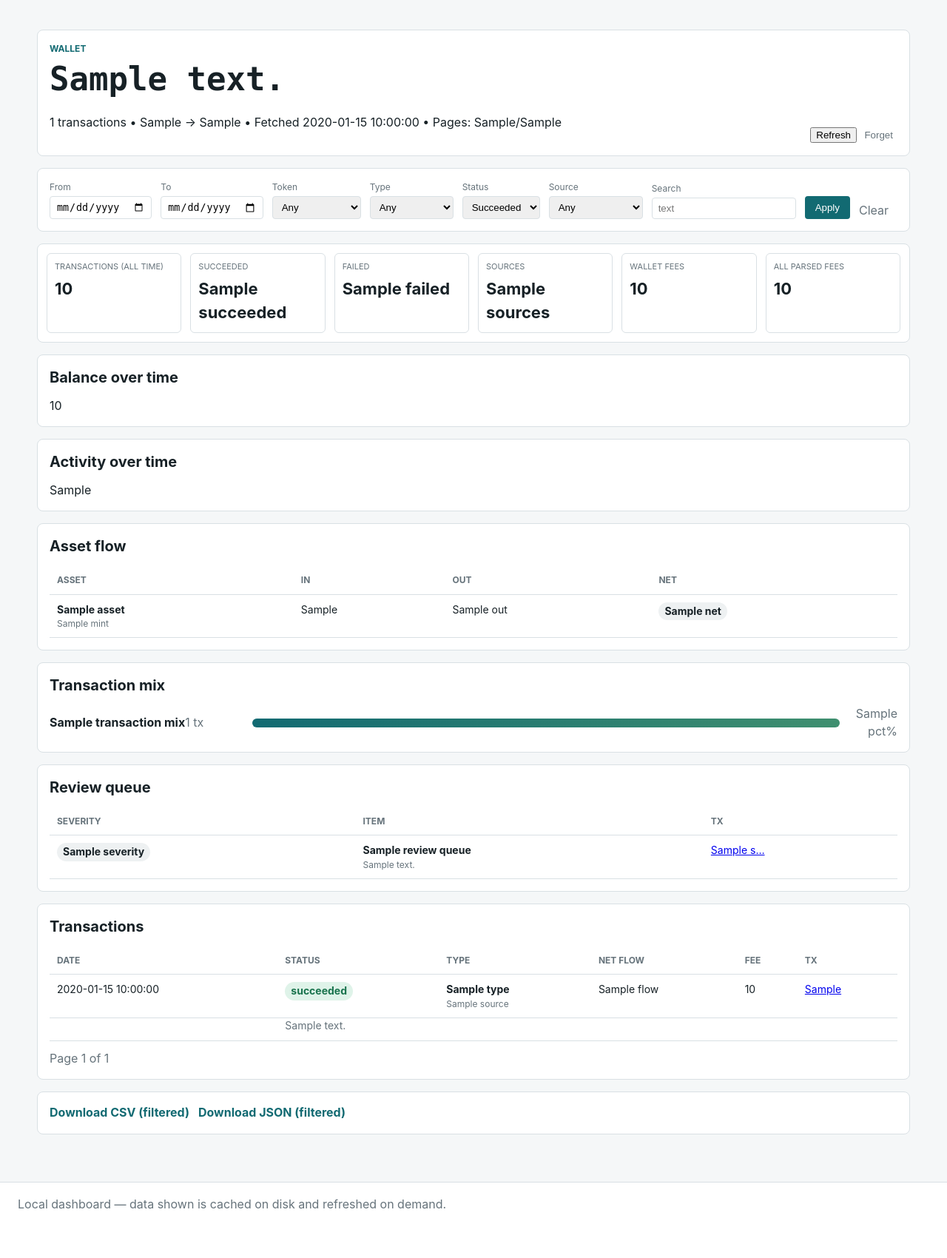
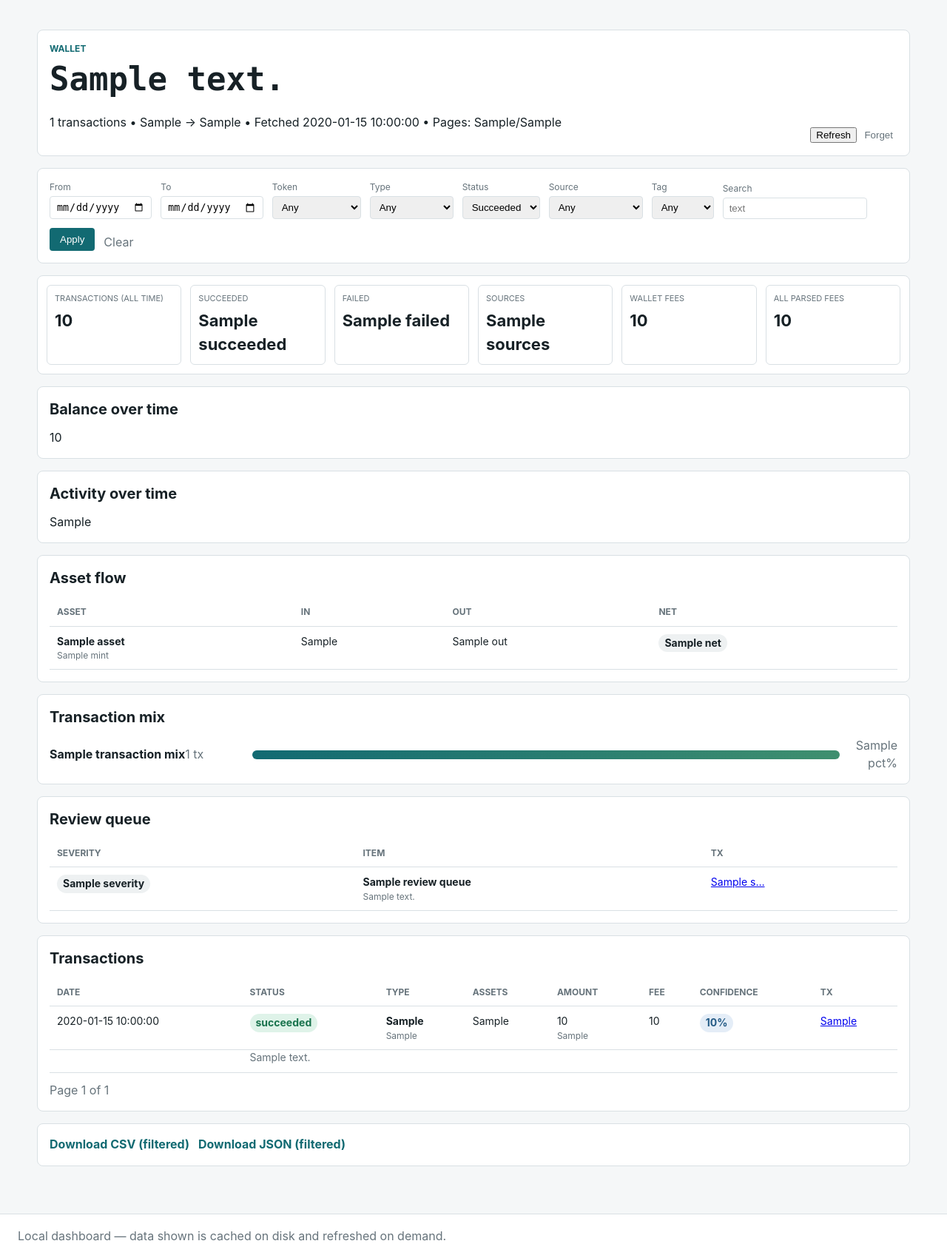
Before and after one commit to michalkaczmarek2004/AI_Accountant, a Flask app: template src/ai_accountant/dashboard/templates/wallet.html.j2 in a window 1280 px wide. Shown: the part 48-1748 px from the top of the page at 74% size. Before the commit the page ends 1682 px from the top, so only its background shows below. Run offline with Flask 3, Linux system fonts and the light colour scheme; the template is opened without the code that fills it: most values are stand-ins (such as "Sample title", 1, 10 or a date in 2020).

Commit message:
feat(dashboard): update transactions table with tag columns and Tag filter dropdown
Co-Authored-By: Claude Sonnet 4.6 <noreply@anthropic.com>

```diff
--- a/src/ai_accountant/dashboard/templates/wallet.html.j2
+++ b/src/ai_accountant/dashboard/templates/wallet.html.j2
@@ -61,6 +61,14 @@
       <option value="">Any</option>
       {% for s in filter_options.sources %}
       <option value="{{ s }}" {% if filter.source == s %}selected{% endif %}>{{ s }}</option>
+      {% endfor %}
+    </select>
+  </label>
+  <label>Tag
+    <select name="tag">
+      <option value="">Any</option>
+      {% for t in filter_options.tag_types %}
+      <option value="{{ t }}" {% if filter.tag_type == t %}selected{% endif %}>{{ t }}</option>
       {% endfor %}
     </select>
   </label>
@@ -150,19 +158,40 @@
   {% if transactions %}
   <table>
     <thead>
-      <tr><th>Date</th><th>Status</th><th>Type</th><th>Net flow</th><th>Fee</th><th>Tx</th></tr>
+      <tr>
+        <th>Date</th><th>Status</th><th>Type</th>
+        <th>Assets</th><th>Amount</th><th>Fee</th>
+        <th>Confidence</th><th>Tx</th>
+      </tr>
     </thead>
     <tbody>
       {% for r in transactions %}
       <tr>
         <td>{{ r.date }}</td>
         <td><mark class="{{ r.status }}">{{ r.status }}</mark></td>
-        <td><strong>{{ r.type }}</strong><span class="muted">{{ r.source }}</span></td>
-        <td>{{ r.flow }}</td>
+        <td>
+          <strong>{{ r.tag_type }}</strong>
+          <span class="muted">{{ r.tag_protocol }}</span>
+        </td>
+        <td>
+          {% if r.tag_assets %}
+            {{ r.tag_assets }}
+          {% elif r.fallback_programs %}
+            <span class="muted">{{ r.fallback_programs }}</span>
+          {% endif %}
+        </td>
+        <td>
+          {{ r.tag_amount_display }}
+          {% if r.tag_usd_estimate %}<span class="muted">{{ r.tag_usd_estimate }}</span>{% endif %}
+        </td>
         <td>{{ r.fee }}</td>
+        <td>
+          {% set conf = r.tag_confidence_pct | int %}
+          <mark class="confidence {% if conf >= 80 %}high{% elif conf >= 50 %}medium{% else %}low{% endif %}">{{ conf }}%</mark>
+        </td>
         <td><a href="{{ url_for('tx_detail_route', address=address, sig=r.signature) }}">{{ r.signature_short }}</a></td>
       </tr>
-      <tr class="description-row"><td></td><td colspan="5" class="muted">{{ r.description }}</td></tr>
+      <tr class="description-row"><td></td><td colspan="7" class="muted">{{ r.description }}</td></tr>
       {% endfor %}
     </tbody>
   </table>
```
Also changed, not shown: tests/dashboard/test_routes.py (+49 -0 lines).
